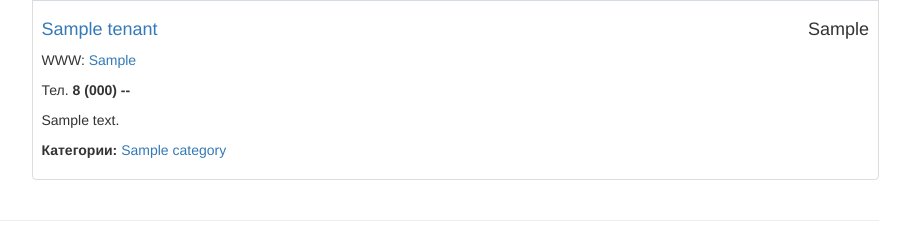
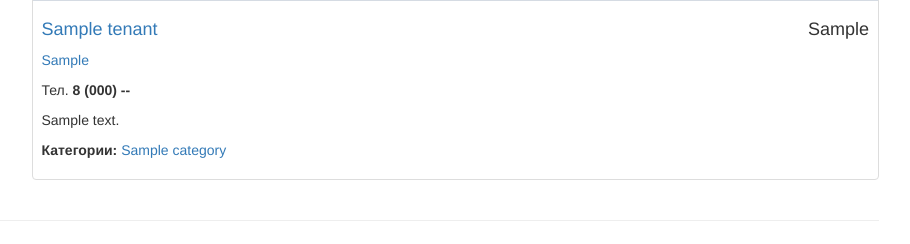
Before and after one commit to noussoft/warehouse, a Flask app: page /tenants/1 in a window 1280 px wide. Shown: the part 704-948 px from the top of the page, without its empty margins (331-1241 px from the left). Run offline with Flask 2, Linux system fonts and the light colour scheme; tables that the repository leaves empty hold one stand-in row (values such as "Sample post"); grey boxes marked "Sample" are stand-in pictures; some libraries are stand-ins or nearby versions.

Commit message:
* template fixes

```diff
--- a/app/templates/warehouse/index.html
+++ b/app/templates/warehouse/index.html
@@ -45,7 +45,7 @@
                 <h4><a href="{{ url_for('warehouse.show_tenant', id=tenant.id) }}">{{ tenant|e }}</a></h4>
                 <p>{{ "8 (%s) %s-%s-%s"|format(tenant.phone[:3], tenant.phone[3:5], tenant.phone[5:7],tenant.phone[7:]) |e }}</p>
             {% if tenant.email is not none %}
-                <p>{{ tenant.email|e }}</p>
+                <p><a href="mailto:{{ tenant.email|e }}">{{ tenant.email|e }}</a></p>
             {% endif %}
             {% if tenant.www is not none %}
                 <p><a href="{{ tenant.www|e }}">{{ tenant.www|e }}</a></p>
--- a/app/templates/warehouse/tenants.html
+++ b/app/templates/warehouse/tenants.html
@@ -12,7 +12,7 @@
         <h4><a href="{{ url_for('warehouse.show_tenant', id=tenant.id) }}">{{ tenant.name }}</a>
         </h4>
         {% if tenant.www is not none %}
-        <p>WWW: <a target="_blank" href="{{ tenant.www }}">{{ tenant.www|e  }}</a></p>
+        <p><a target="_blank" href="{{ tenant.www }}">{{ tenant.www|e  }}</a></p>
         {% endif %}
         <p>Тел. <strong>8 {{ " (%s) %s-%s-%s"|format(tenant.phone[0:3], tenant.phone[3:6], tenant.phone[6:8], tenant.phone[8:])|e if tenant.phone is not none }}</strong></p>
         <p>{{ tenant.about|e if tenant.about is not none }}</p>
--- a/app/warehouse/admin/views.py
+++ b/app/warehouse/admin/views.py
@@ -56,7 +56,7 @@ class TenantView(ModelView):
             'validators': [Email("Введите адрес электронной почты.")]
         },
         'www': {
-            'label': 'WWW',
+            'label': 'Сайт',
             'validators': [URL(message="Введите адрес сайта арендатора.")]
         },
         'place': {
```
